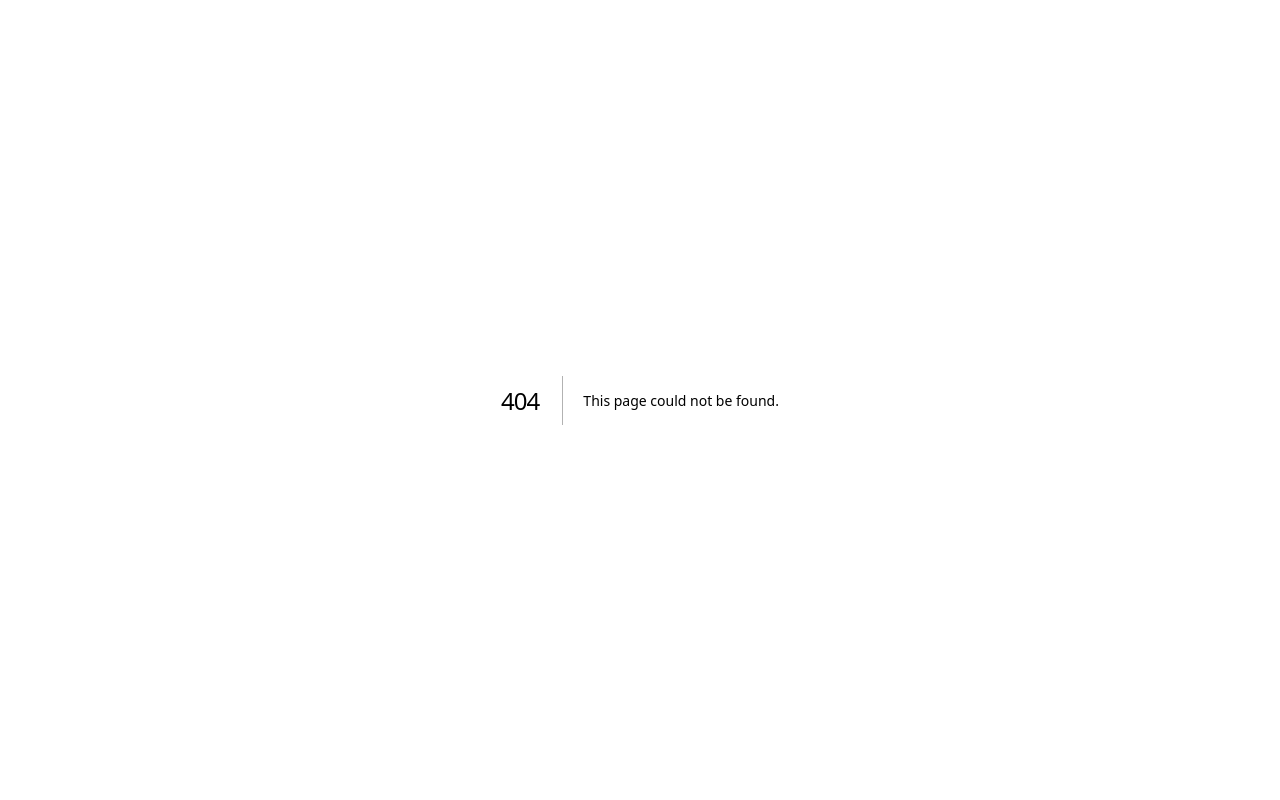
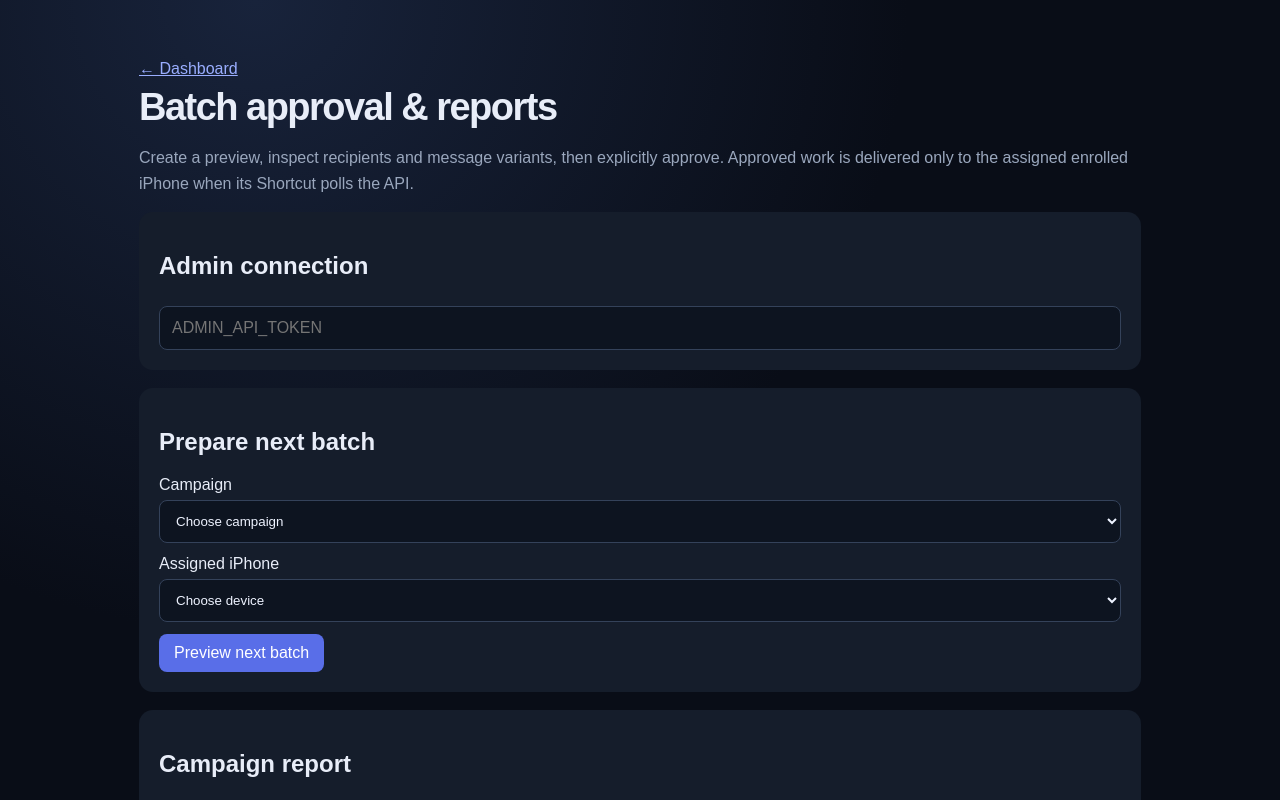
Before and after one commit to badboydeuce/e-sender, a Next.js app in the folder apps/web/: page /batches in a window 1280 px wide. Before the commit this address had no page. Shown: the top 800 px of the page. Built offline with nearby package versions, Linux system fonts and the light colour scheme.

Commit message:
Add batch approval and campaign reports dashboard

```diff
--- /dev/null
+++ b/apps/web/src/app/batches/page.tsx
@@ -0,0 +1,26 @@
+"use client";
+import {useCallback,useEffect,useState} from "react";
+type Campaign={id:string;name:string;status:string;batchSize:number};
+type Device={id:string;name:string;active:boolean};
+type Preview={batch_id:string;status:string;recipient_count:number;recipients:{item_id:string;phone:string;message:string}[]};
+export default function BatchesPage(){
+ const [token,setToken]=useState("");const [campaigns,setCampaigns]=useState<Campaign[]>([]);const [devices,setDevices]=useState<Device[]>([]);
+ const [campaignId,setCampaignId]=useState("");const [deviceId,setDeviceId]=useState("");const [preview,setPreview]=useState<Preview|null>(null);const [report,setReport]=useState<unknown>(null);
+ const [error,setError]=useState("");const [notice,setNotice]=useState("");const [busy,setBusy]=useState(false);
+ const load=useCallback(async()=>{if(!token.trim())return;const h={"x-admin-token":token.trim()};const [cr,dr]=await Promise.all([fetch("/api/campaigns",{headers:h,cache:"no-store"}),fetch("/api/devices",{headers:h,cache:"no-store"})]);const [c,d]=await Promise.all([cr.json(),dr.json()]);if(!cr.ok)throw new Error(c.message||"Could not load campaigns");if(!dr.ok)throw new Error(d.message||"Could not load devices");setCampaigns(c);setDevices(d.filter((x:Device)=>x.active));},[token]);
+ useEffect(()=>{if(token.trim())void load().catch(e=>setError(e.message));},[token,load]);
+ async function request(path:string,method="POST",body?:unknown){const r=await fetch("/api/batches/"+path,{method,headers:{"x-admin-token":token.trim(),"Content-Type":"application/json"},body:body===undefined?undefined:JSON.stringify(body)});const d=await r.json();if(!r.ok)throw new Error(d.message||"Request failed");return d;}
+ async function previewBatch(){setBusy(true);setError("");setNotice("");setReport(null);try{const d=await request("batches/preview","POST",{campaign_id:campaignId,device_id:deviceId});setPreview(d);}catch(e){setError(e instanceof Error?e.message:"Preview failed");}finally{setBusy(false);}}
+ async function approve(){if(!preview)return;if(!window.confirm("Approve this batch of "+preview.recipient_count+" recipients? The assigned iPhone will receive it on its next Shortcut check-in."))return;setBusy(true);try{const d=await request("batches/"+encodeURIComponent(preview.batch_id)+"/approve");setNotice("Batch approved: "+d.approved_recipients+" recipients released. The iPhone will fetch it on its next check-in.");setPreview(null);}catch(e){setError(e instanceof Error?e.message:"Approval failed");}finally{setBusy(false);}}
+ async function cancel(){if(!preview)return;setBusy(true);try{await request("batches/"+encodeURIComponent(preview.batch_id)+"/cancel");setNotice("Pending batch cancelled.");setPreview(null);}catch(e){setError(e instanceof Error?e.message:"Cancel failed");}finally{setBusy(false);}}
+ async function getReport(){setBusy(true);try{const d=await request("campaigns/"+encodeURIComponent(campaignId)+"/report","GET");setReport(d);}catch(e){setError(e instanceof Error?e.message:"Report failed");}finally{setBusy(false);}}
+ return <main style={{maxWidth:1050,margin:"36px auto",padding:24,color:"#e8edf8",fontFamily:"Arial,sans-serif"}}>
+ <a href="/" style={{color:"#9aaeff"}}>← Dashboard</a><h1>Batch approval & reports</h1><p style={{color:"#9aa7bd",lineHeight:1.6}}>Create a preview, inspect recipients and message variants, then explicitly approve. Approved work is delivered only to the assigned enrolled iPhone when its Shortcut polls the API.</p>
+ <section style={panel}><h2>Admin connection</h2><input type="password" autoComplete="off" placeholder="ADMIN_API_TOKEN" value={token} onChange={e=>setToken(e.target.value)} style={field}/></section>
+ <section style={panel}><h2>Prepare next batch</h2><label>Campaign<select value={campaignId} onChange={e=>setCampaignId(e.target.value)} style={field}><option value="">Choose campaign</option>{campaigns.map(c=><option key={c.id} value={c.id}>{c.name} · {c.status}</option>)}</select></label><label style={{display:"block",marginTop:12}}>Assigned iPhone<select value={deviceId} onChange={e=>setDeviceId(e.target.value)} style={field}><option value="">Choose device</option>{devices.map(d=><option key={d.id} value={d.id}>{d.name}</option>)}</select></label><button disabled={!token||!campaignId||!deviceId||busy} onClick={()=>void previewBatch()} style={btn}>Preview next batch</button></section>
+ {error&&<p role="alert" style={{color:"#ff9999"}}>{error}</p>}{notice&&<p role="status" style={{color:"#82e0ba"}}>{notice}</p>}
+ {preview&&<section style={panel}><h2>Batch preview · {preview.recipient_count} recipients</h2><p style={{color:"#eacb86"}}>Not sent yet. Review the recipients and message text before approving.</p>{preview.recipients.map((r,i)=><div key={r.item_id} style={{borderTop:"1px solid #34425a",padding:"12px 0"}}><strong>{i+1}. {r.phone}</strong><p style={{whiteSpace:"pre-wrap",color:"#c4cede"}}>{r.message}</p></div>)}<button disabled={busy} onClick={()=>void approve()} style={btn}>Approve this batch</button><button disabled={busy} onClick={()=>void cancel()} style={{...btn,background:"#633b42",marginLeft:8}}>Cancel batch</button></section>}
+ <section style={panel}><h2>Campaign report</h2><select value={campaignId} onChange={e=>setCampaignId(e.target.value)} style={field}><option value="">Choose campaign</option>{campaigns.map(c=><option key={c.id} value={c.id}>{c.name}</option>)}</select><button disabled={!campaignId||busy} onClick={()=>void getReport()} style={btn}>Load report</button>{report&&<pre style={{whiteSpace:"pre-wrap",overflowWrap:"anywhere",color:"#cbd6e8",fontSize:12}}>{JSON.stringify(report,null,2)}</pre>}</section>
+ </main>;
+}
+const panel={background:"#151d2b",padding:20,borderRadius:14,marginBottom:18};const field={boxSizing:"border-box" as const,width:"100%",padding:12,borderRadius:8,border:"1px solid #34425a",background:"#0d1420",color:"#eef3ff",marginTop:6};const btn={padding:"10px 15px",border:0,borderRadius:8,background:"#596ee8",color:"white",marginTop:12,cursor:"pointer"};
```
